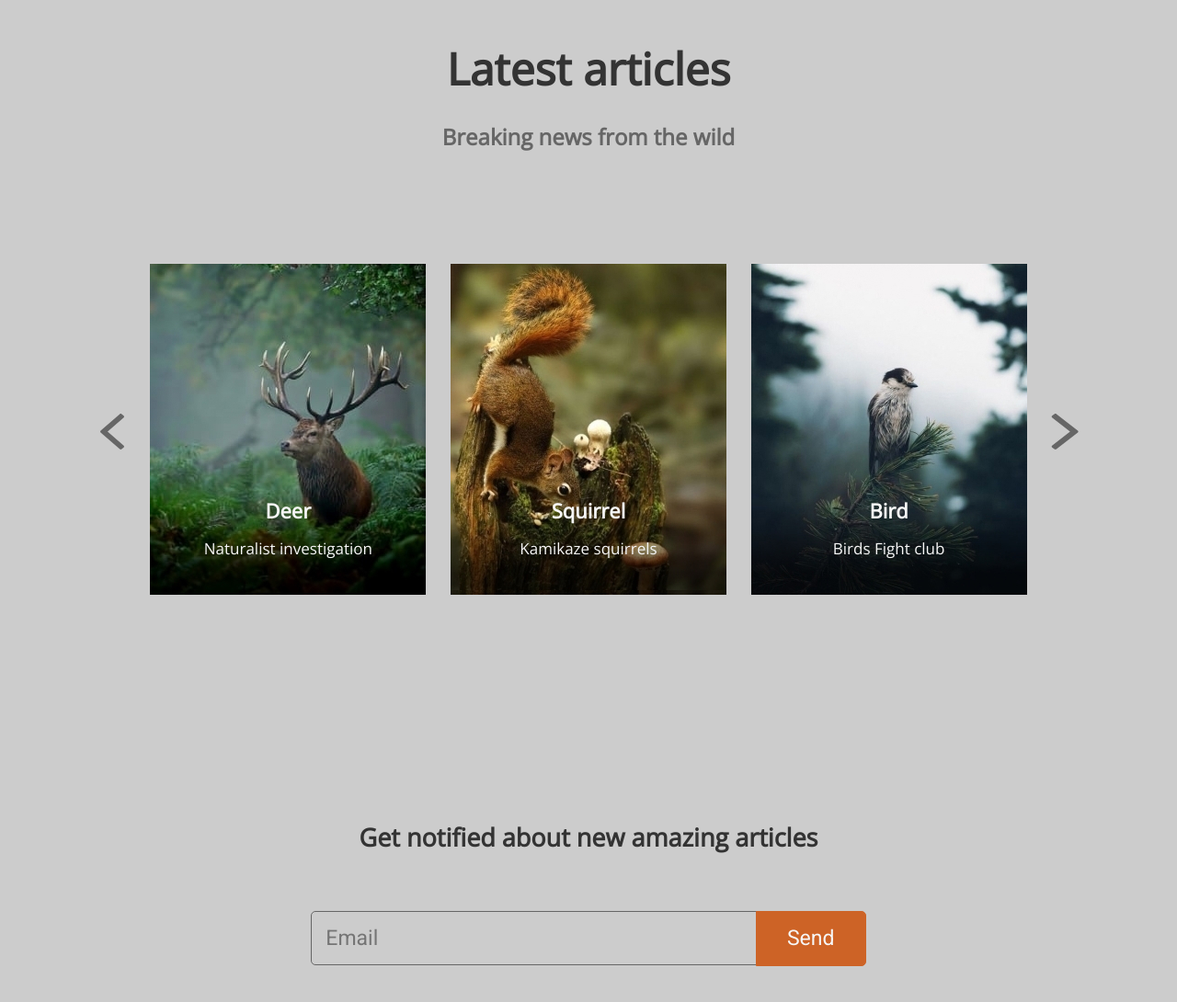
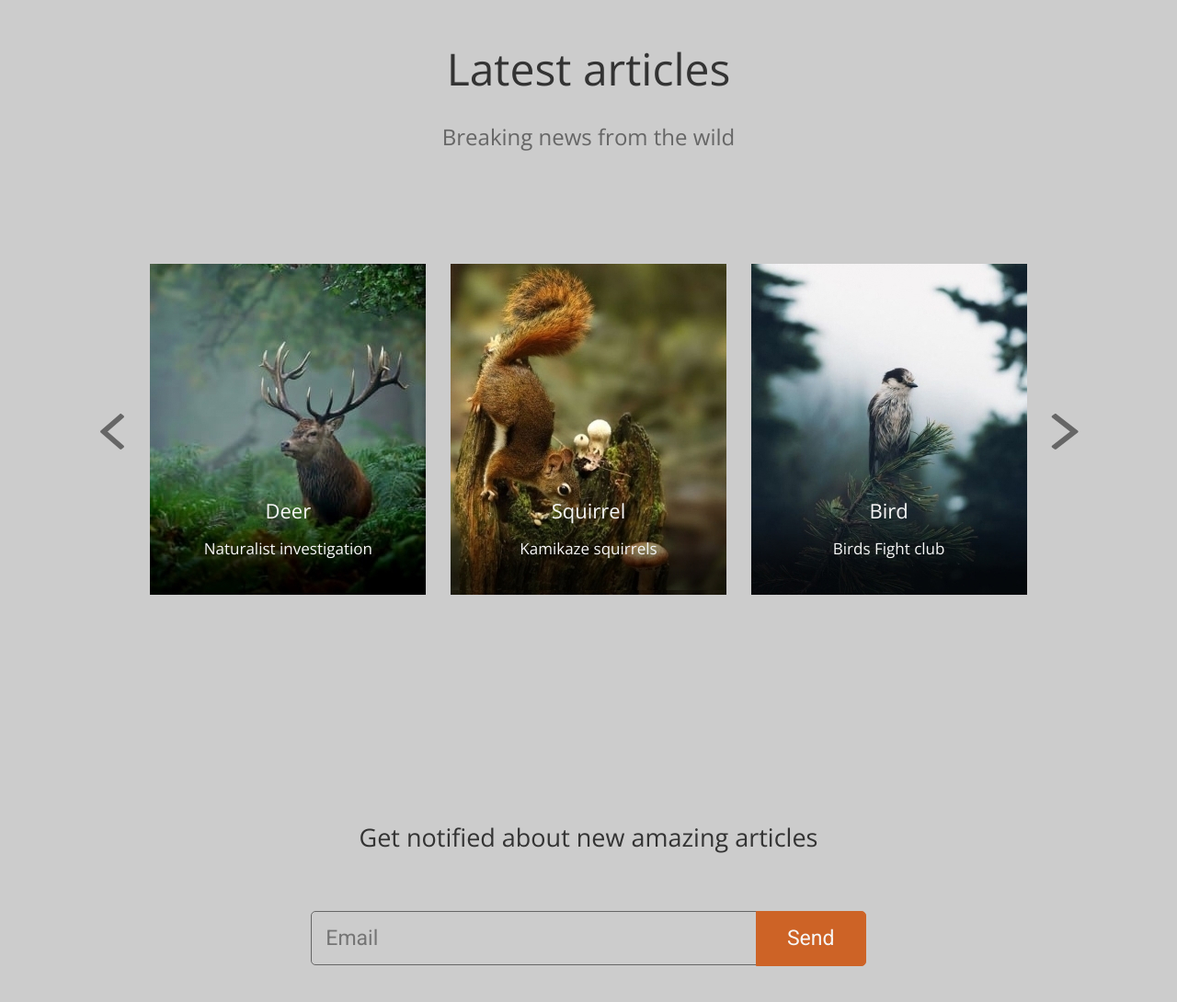
Before and after one commit to evitla/JSFE2021Q1, a plain HTML site: page wildlife/index.html in a window 1280 px wide. Shown: the part 860-1950 px from the top of the page at 92% size. Drawn offline with nearby package versions, Linux system fonts and the light colour scheme; files that its build step writes are made by us from their sources; files whose address does not match are found by name.

Commit message:
fix: change h tags weight to normal

```diff
--- a/wildlife/style/scss/_main.scss
+++ b/wildlife/style/scss/_main.scss
@@ -15,6 +15,7 @@ h2 {
   h2 {
     letter-spacing: 2px;
     color: $orange-color;
+    font-weight: normal;
   }
 
   p {
@@ -33,12 +34,14 @@ h2 {
   h2 {
     color: $dark-color;
     margin-bottom: 20px;
+    font-weight: normal;
   }
 
   h3 {
     font-size: 24px;
     line-height: 36px;
     color: $gray-color;
+    font-weight: normal;
   }
 }
 
@@ -69,6 +72,7 @@ figcaption {
     font-size: 22px;
     line-height: 36px;
     margin-bottom: 10px;
+    font-weight: normal;
   }
 
   p {
@@ -86,6 +90,7 @@ figcaption {
     line-height: 40.5px;
     color: $dark-color;
     margin-bottom: 59px;
+    font-weight: normal;
   }
 }
 
```
